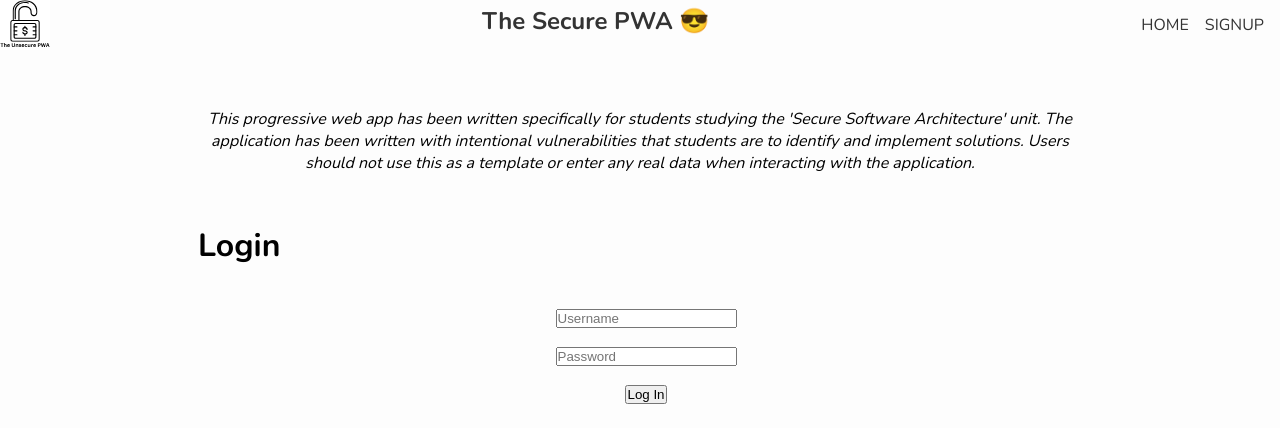
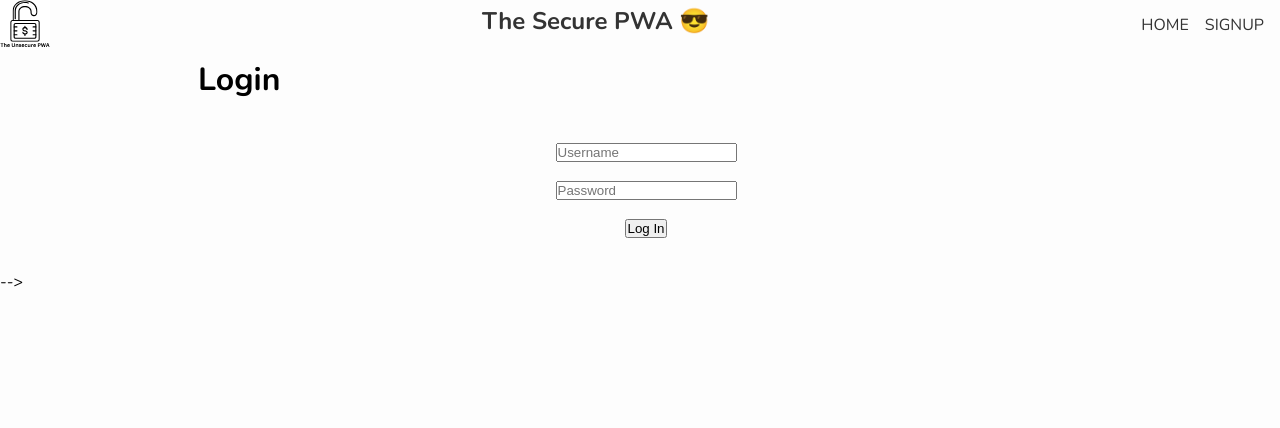
Before and after one commit to Person-ification/Unsecure-PWA, a Flask app: page / in a window 1280 px wide. Shown: the top 428 px of the page. Run offline with Flask 3, Linux system fonts and the light colour scheme.

Commit message:
Update layout.html

```diff
--- a/templates/layout.html
+++ b/templates/layout.html
@@ -31,9 +31,6 @@
     </nav>
 
     <main>
-        <div class="disclaimer">
-            <em>This progressive web app has been written specifically for students studying the 'Secure Software Architecture' unit. The application has been written with intentional vulnerabilities that students are to identify and implement solutions. Users should not use this as a template or enter any real data when interacting with the application.</em>
-        </div>
 
         <div class="content">
             {% block content %}{% endblock %}
```
